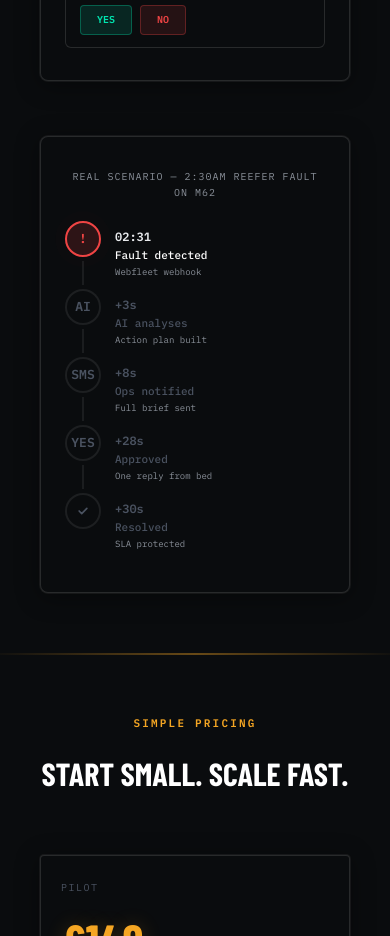
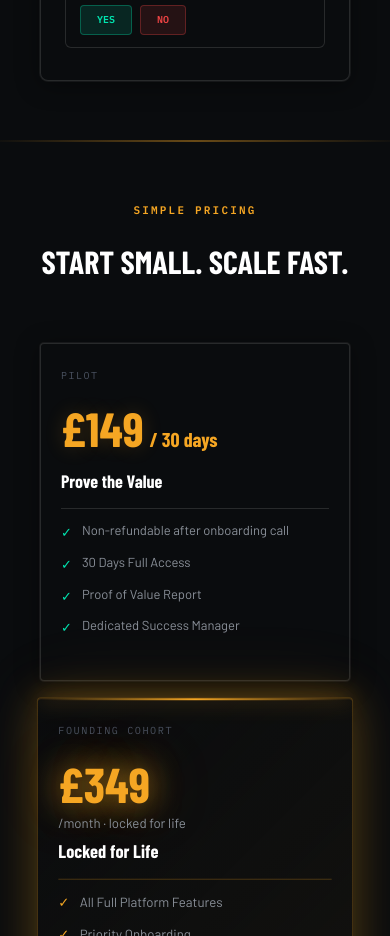
Before and after one commit to waterwellproject8-star/disruption-hub, a Next.js app: page / in a window 390 px wide. Shown: the part 2240-3176 px from the top of the page. Built offline with nearby package versions, Linux system fonts and the light colour scheme; a web font is replaced by a local one.

Commit message:
page.js: hide REAL SCENARIO timeline strip on mobile — className real-scenario-section with display:none at 768px

```diff
--- a/app/page.js
+++ b/app/page.js
@@ -232,6 +232,7 @@ export default function HomePage() {
           .stats-grid { grid-template-columns: 1fr 1fr !important; }
           .how-grid { grid-template-columns: 1fr !important; }
           .how-connector { display: none !important; }
+          .real-scenario-section { display: none !important; }
           .how-step-card { transition: transform 0.5s cubic-bezier(0.25,0.46,0.45,0.94), box-shadow 0.5s cubic-bezier(0.25,0.46,0.45,0.94), scale 0.5s cubic-bezier(0.25,0.46,0.45,0.94); transform: translateY(0px) scale(1); box-shadow: none; will-change: transform; }
           .how-step-card.card-lifted { transform: translateY(-16px) scale(1.03) !important; box-shadow: 0 24px 60px rgba(245,166,35,0.22), 0 8px 24px rgba(245,166,35,0.12), 0 0 0 1px rgba(245,166,35,0.08) !important; }
           .card-anim-wrap { display:inline-flex; align-items:center; gap:6px; height:22px; margin-left:8px; vertical-align:middle; }
@@ -580,7 +581,7 @@ export default function HomePage() {
               return { background: '#0a0c0e', border: '2px solid rgba(255,255,255,0.08)', color: '#4a5260' }
             }
             return (
-              <div ref={timelineRef} style={{ marginTop: 56, padding: '32px 24px', background: T.navyCard, border: '1px solid rgba(255,255,255,0.12)', borderRadius: 8, boxShadow: '0 0 0 1px rgba(255,255,255,0.06), 0 4px 24px rgba(0,0,0,0.4)' }}>
+              <div className="real-scenario-section" ref={timelineRef} style={{ marginTop: 56, padding: '32px 24px', background: T.navyCard, border: '1px solid rgba(255,255,255,0.12)', borderRadius: 8, boxShadow: '0 0 0 1px rgba(255,255,255,0.06), 0 4px 24px rgba(0,0,0,0.4)' }}>
                 <div style={{ fontFamily: FF.mono, fontSize: 10, color: '#8a9099', letterSpacing: '0.1em', marginBottom: 20, textAlign: 'center' }}>REAL SCENARIO — 2:30AM REEFER FAULT ON M62</div>
 
                 {/* DESKTOP */}
```
